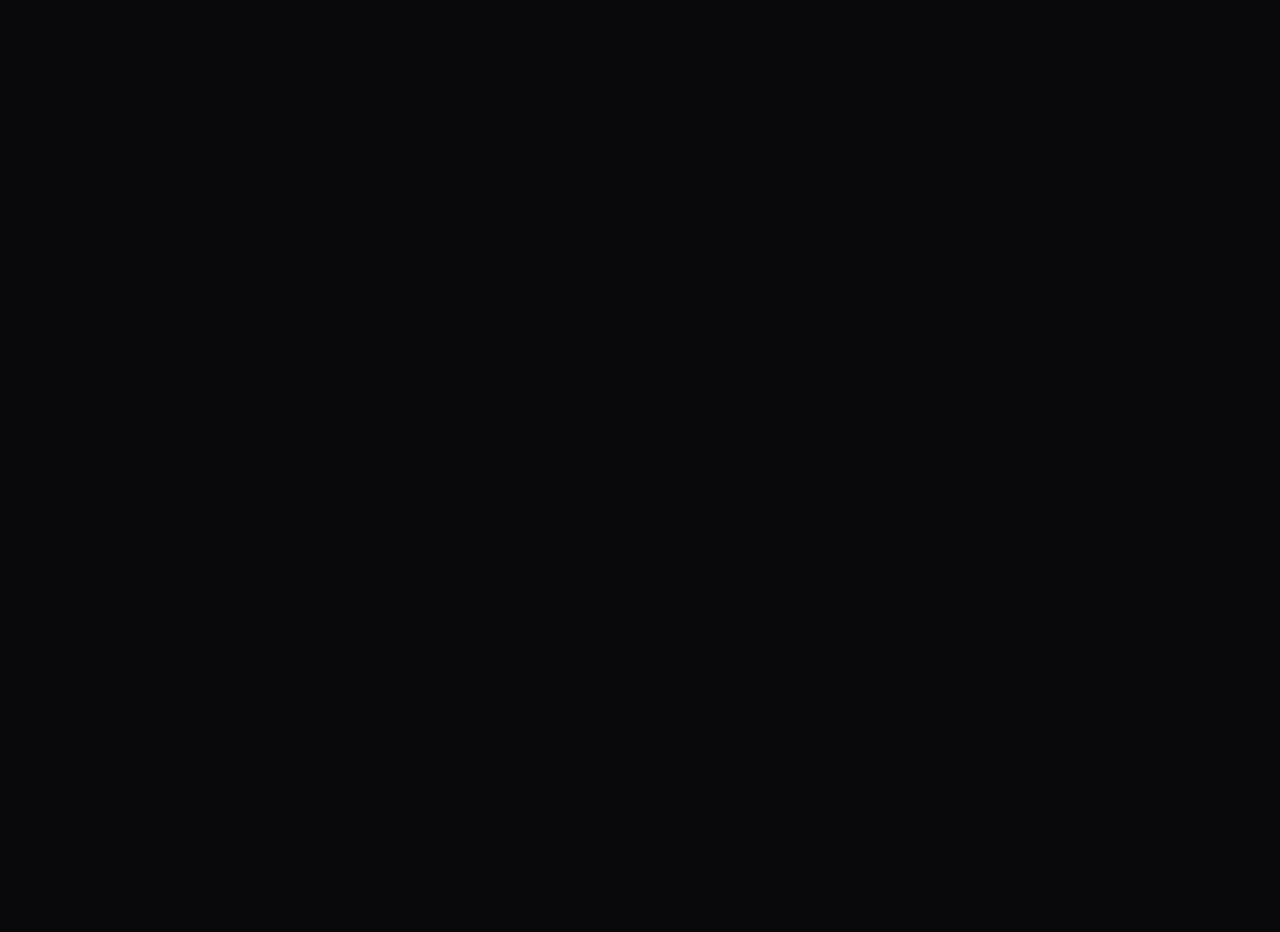
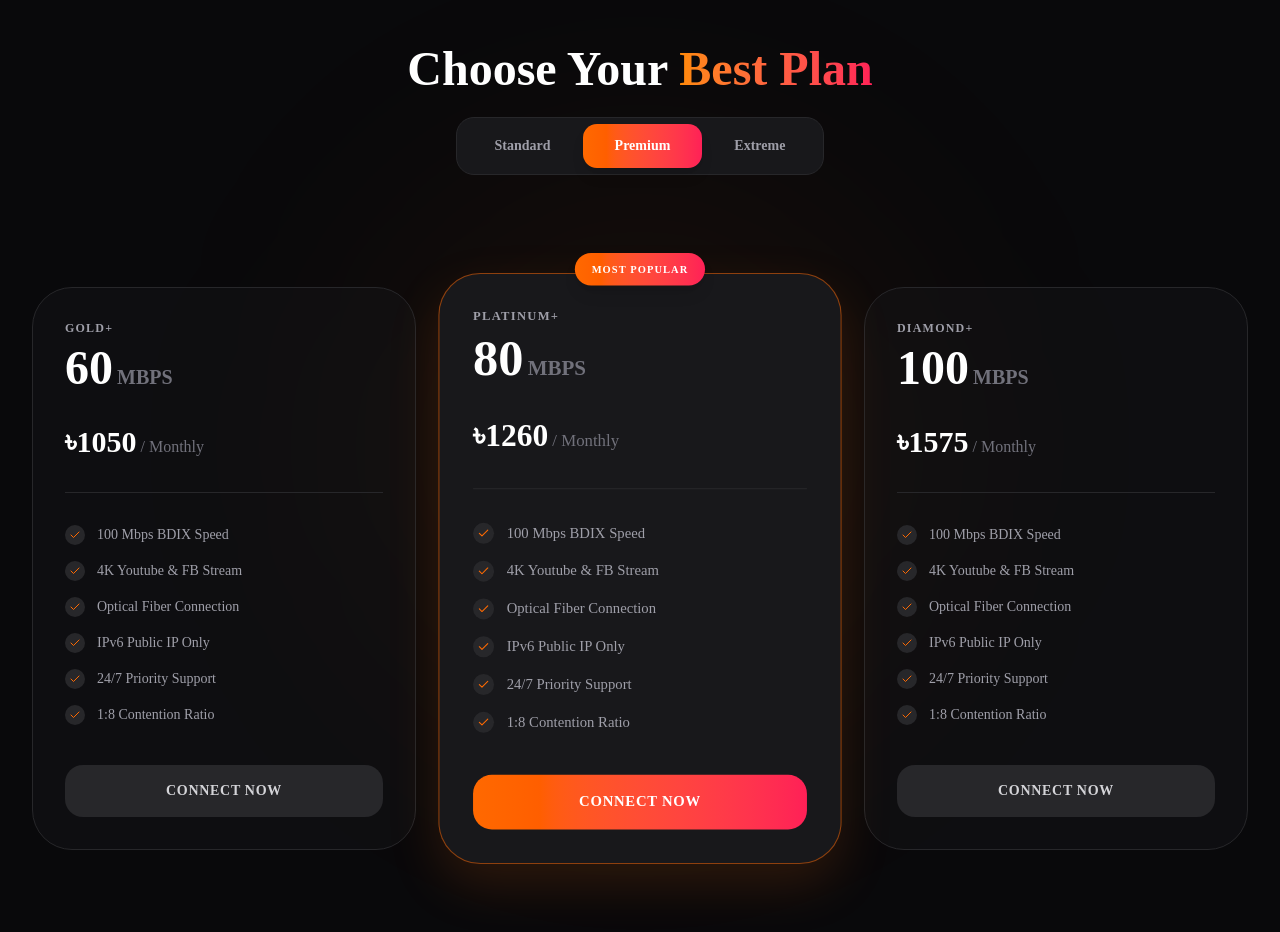
Before and after one commit to shuvostack/orbital-net, a Next.js app in the folder client/: page / in a window 1280 px wide. Shown: the part 1460-2392 px from the top of the page. Before the commit the page ends 1409 px from the top, so only its background shows below. Built offline with nearby package versions, Linux system fonts and the light colour scheme.

Commit message:
Add dynamic 3-tier packages section with tabs

```diff
--- a/client/src/app/page.js
+++ b/client/src/app/page.js
@@ -4,6 +4,7 @@
 import { motion } from "framer-motion";
 import { ChevronRight, Zap, ShieldCheck, Activity } from "lucide-react";
 import Features from "@/components/Features";
+import Packages from '@/components/Packages';
 
 export default function Home() {
   return (
@@ -133,7 +134,14 @@
       </div>
 
     {/* why choose us section */}
-      <Features></Features>
+      <div>
+        <Features></Features>
+      </div>
+
+    {/* packages section */}
+      <div>
+        <Packages></Packages>
+      </div>
 
     </div>
   );
--- /dev/null
+++ b/client/src/components/Packages.jsx
@@ -0,0 +1,130 @@
+'use client';
+
+import { useState } from 'react';
+import { motion, AnimatePresence } from 'framer-motion';
+import { Check, Zap, Crown, Flame } from 'lucide-react';
+
+export default function Packages() {
+  const [activeTab, setActiveTab] = useState('Premium');
+
+  const categories = ['Standard', 'Premium', 'Extreme'];
+
+  const packageData = {
+    Standard: [
+      { name: 'Brass+', speed: '20 Mbps', price: '525', popular: false },
+      { name: 'Bronze+', speed: '30 Mbps', price: '630', popular: true },
+      { name: 'Silver+', speed: '50 Mbps', price: '840', popular: false },
+    ],
+    Premium: [
+      { name: 'Gold+', speed: '60 Mbps', price: '1050', popular: false },
+      { name: 'Platinum+', speed: '80 Mbps', price: '1260', popular: true },
+      { name: 'Diamond+', speed: '100 Mbps', price: '1575', popular: false },
+    ],
+    Extreme: [
+      { name: 'Sapphire+', speed: '150 Mbps', price: '2100', popular: false },
+      { name: 'Star+', speed: '200 Mbps', price: '3150', popular: true },
+      { name: 'Sky+', speed: '300 Mbps', price: '4200', popular: false },
+    ],
+  };
+
+  const commonFeatures = [
+    '100 Mbps BDIX Speed',
+    '4K Youtube & FB Stream',
+    'Optical Fiber Connection',
+    'IPv6 Public IP Only',
+    '24/7 Priority Support',
+    '1:8 Contention Ratio',
+  ];
+
+  return (
+    <section className="py-24 bg-zinc-950 relative overflow-hidden">
+      {/* Background Decorative Glow */}
+      <div className="absolute top-1/2 left-1/2 -translate-x-1/2 -translate-y-1/2 w-[600px] h-[600px] bg-orange-500/5 rounded-full blur-[120px] pointer-events-none" />
+
+      <div className="max-w-7xl mx-auto px-4 sm:px-6 lg:px-8 relative z-10">
+        <div className="text-center mb-16">
+          <h2 className="text-4xl md:text-5xl font-black text-white mb-6">
+            Choose Your <span className="text-transparent bg-clip-text bg-gradient-to-r from-orange-400 to-rose-500">Best Plan</span>
+          </h2>
+
+          {/* Tabs Toggle */}
+          <div className="inline-flex p-1.5 bg-zinc-900 border border-zinc-800 rounded-2xl mb-12">
+            {categories.map((tab) => (
+              <button
+                key={tab}
+                onClick={() => setActiveTab(tab)}
+                className={`px-8 py-3 rounded-xl text-sm font-bold transition-all duration-300 ${
+                  activeTab === tab
+                  ? 'bg-gradient-to-r from-orange-500 to-rose-500 text-white shadow-lg'
+                  : 'text-zinc-400 hover:text-white'
+                }`}
+              >
+                {tab}
+              </button>
+            ))}
+          </div>
+        </div>
+
+        {/* Dynamic Cards Grid */}
+        <div className="grid grid-cols-1 md:grid-cols-3 gap-8 items-center">
+          <AnimatePresence mode="wait">
+            {packageData[activeTab].map((pkg, index) => (
+              <motion.div
+                key={`${activeTab}-${pkg.name}`}
+                initial={{ opacity: 0, y: 20 }}
+                animate={{ opacity: 1, y: 0 }}
+                exit={{ opacity: 0, y: -20 }}
+                transition={{ duration: 0.4, delay: index * 0.1 }}
+                className={`relative group p-8 rounded-[2.5rem] border transition-all duration-500 ${
+                  pkg.popular
+                  ? 'bg-zinc-900 border-orange-500/50 scale-105 shadow-[0_20px_50px_rgba(249,115,22,0.15)] z-20'
+                  : 'bg-zinc-900/40 border-zinc-800 hover:border-zinc-700 z-10'
+                }`}
+              >
+                {pkg.popular && (
+                  <div className="absolute -top-5 left-1/2 -translate-x-1/2 bg-gradient-to-r from-orange-500 to-rose-500 text-white text-[10px] font-black uppercase tracking-widest px-4 py-2 rounded-full shadow-lg">
+                    Most Popular
+                  </div>
+                )}
+
+                <div className="mb-8">
+                  <h3 className="text-zinc-400 font-bold uppercase tracking-widest text-xs mb-2">{pkg.name}</h3>
+                  <div className="flex items-baseline gap-1">
+                    <span className="text-5xl font-black text-white">{pkg.speed.split(' ')[0]}</span>
+                    <span className="text-xl font-bold text-zinc-500 uppercase">{pkg.speed.split(' ')[1]}</span>
+                  </div>
+                </div>
+
+                <div className="mb-8 border-b border-zinc-800 pb-8">
+                  <div className="flex items-baseline gap-1">
+                    <span className="text-3xl font-black text-white">৳{pkg.price}</span>
+                    <span className="text-zinc-500 font-medium">/ Monthly</span>
+                  </div>
+                </div>
+
+                <ul className="space-y-4 mb-10">
+                  {commonFeatures.map((feature, i) => (
+                    <li key={i} className="flex items-center gap-3 text-zinc-400 text-sm font-medium">
+                      <div className="w-5 h-5 rounded-full bg-zinc-800 flex items-center justify-center shrink-0">
+                        <Check className="w-3 h-3 text-orange-500" />
+                      </div>
+                      {feature}
+                    </li>
+                  ))}
+                </ul>
+
+                <button className={`w-full py-4 rounded-2xl font-black text-sm uppercase tracking-wider transition-all duration-300 ${
+                  pkg.popular
+                  ? 'bg-gradient-to-r from-orange-500 to-rose-500 text-white shadow-orange-500/20 hover:shadow-orange-500/40 hover:-translate-y-1'
+                  : 'bg-zinc-800 text-zinc-300 hover:bg-zinc-700 hover:text-white'
+                }`}>
+                  Connect Now
+                </button>
+              </motion.div>
+            ))}
+          </AnimatePresence>
+        </div>
+      </div>
+    </section>
+  );
+}
```
